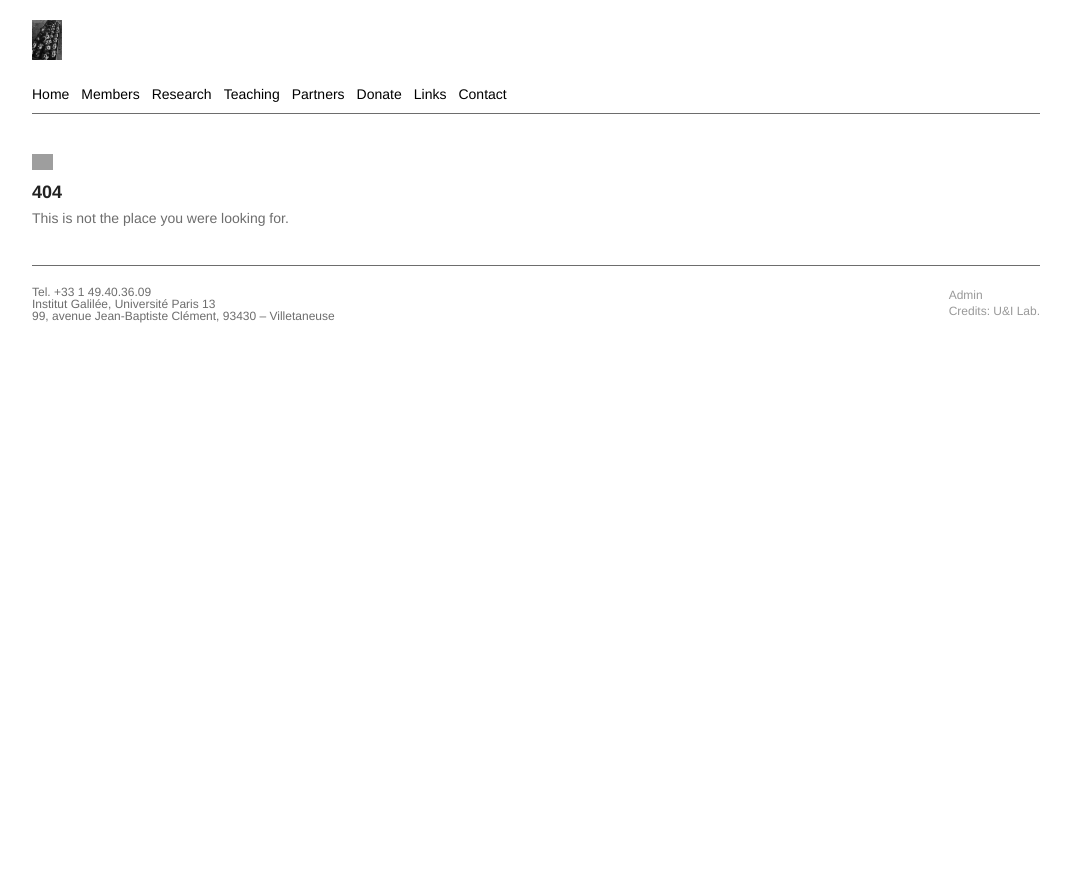
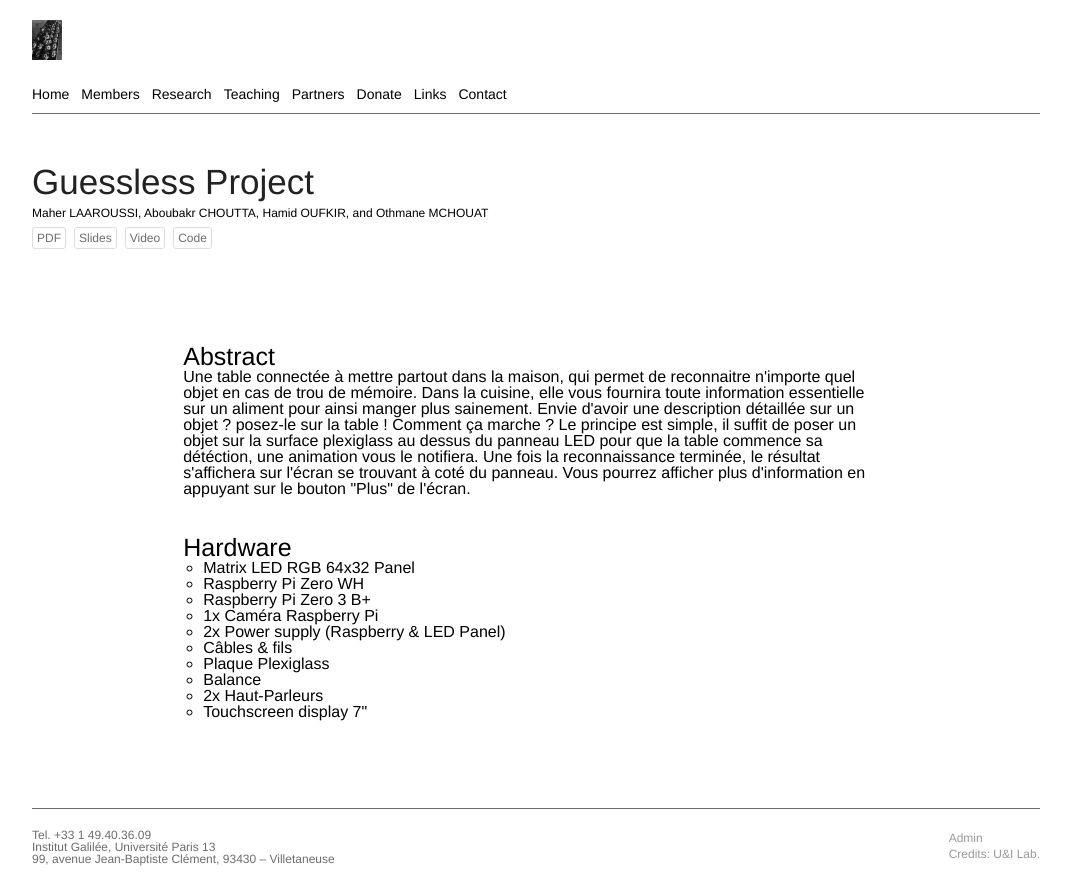
Before and after one commit to roboticsmind/roboticsmind.github.io, a React app: page /projectDetails in a window 1280 px wide. Shown: the whole page, without its empty margins (104-1171 px from the left). Before the commit the page ends 800 px from the top, so only its background shows below. Built offline with nearby package versions, Linux system fonts and the light colour scheme; grey boxes are pictures that could not be loaded; a web font is replaced by a local one; what react-google-maps-loader would draw is missing.

Commit message:
Added pages for the description of individual projects

```diff
--- a/index.html
+++ b/index.html
@@ -42,6 +42,6 @@
   <body>
     <div id="root"></div>
     <script src="https://use.fontawesome.com/24031f45ff.js"></script>
-    <script src="./build/bundle-2e8e3481bc.js"></script>
+    <script src="./build/bundle-6ad6bf53f0.js"></script>
   </body>
 </html>
--- a/package.json
+++ b/package.json
@@ -35,7 +35,8 @@
     "react-google-maps-loader": "^3.0.1",
     "react-leaflet": "^2.3.0",
     "react-router-dom": "^4.1.2",
-    "react-social-icons": "^4.1.0"
+    "react-social-icons": "^4.1.0",
+    "react-youtube": "^7.9.0"
   },
   "devDependencies": {
     "babel-core": "^6.26.3",
--- a/public/data/iot-projects/guessless.json
+++ b/public/data/iot-projects/guessless.json
@@ -6,7 +6,7 @@
 	"Video": "https://www.youtube.com/watch?v=Eu7Z_zg069Q",
 	"Code": ""
   },
-  "topics": ["ml", "ai"],
+  "tags": ["ml", "ai"],
     "Promotional video :": "(https://www.youtube.com/watch?v=Eu7Z_zg069Q&feature=youtu.be)",
     "authors": "Maher LAAROUSSI, Aboubakr CHOUTTA, Hamid OUFKIR, and Othmane MCHOUAT",
     "Membres:": [
@@ -16,8 +16,7 @@
       "Othmane MCHOUAT (mchouat.o@gmail.com)  [othmaneMCHOUAT](https://github.com/othmaneMCHOUAT \"othmaneMCHOUAT\")"
     ],
     "Nom du produit IoT : Guessless": "![alt text](https://github.com/institut-galilee/guessless/blob/master/docs/Design.png)",
-    "C'est quoi guessless ?": "Une table connect\u00e9e \u00e0 mettre partout dans la maison, qui permet de reconnaitre n'importe quel objet en cas de trou de m\u00e9moire.  \nDans la cuisine, elle vous fournira toute information essentielle sur un aliment pour ainsi manger plus sainement.  \nEnvie d'avoir une description d\u00e9taill\u00e9e sur un objet ? posez-le sur la table !",
-    "Comment \u00e7a marche ?": "Le principe est simple, il suffit de poser un objet sur la surface plexiglass au dessus du panneau LED pour que la table commence sa d\u00e9t\u00e9ction, une animation vous le notifiera. Une fois la reconnaissance termin\u00e9e, le r\u00e9sultat s'affichera sur l'\u00e9cran se trouvant \u00e0 cot\u00e9 du panneau.  \nVous pourrez afficher plus d'information en appuyant sur le bouton \"Plus\" de l'\u00e9cran.",
+    "abstract": "Une table connect\u00e9e \u00e0 mettre partout dans la maison, qui permet de reconnaitre n'importe quel objet en cas de trou de m\u00e9moire.  \nDans la cuisine, elle vous fournira toute information essentielle sur un aliment pour ainsi manger plus sainement.  \nEnvie d'avoir une description d\u00e9taill\u00e9e sur un objet ? posez-le sur la table ! Comment \u00e7a marche ? Le principe est simple, il suffit de poser un objet sur la surface plexiglass au dessus du panneau LED pour que la table commence sa d\u00e9t\u00e9ction, une animation vous le notifiera. Une fois la reconnaissance termin\u00e9e, le r\u00e9sultat s'affichera sur l'\u00e9cran se trouvant \u00e0 cot\u00e9 du panneau.  \nVous pourrez afficher plus d'information en appuyant sur le bouton \"Plus\" de l'\u00e9cran.",
     "Est-ce que \u00e7a marche ?": "Pour l'instant, le projet est en cours de conception mais on vous tiendra au courant de son avancement.",
     "Dans le futur ?": "Plusieurs am\u00e9liorations sont pr\u00e9vues pour notre table comme la reconnaissance vocale, la comparaison de deux aliments et l'apairage avec un smartphone.",
     "Help ?": {
@@ -27,7 +26,7 @@
       "Reconnaissance d'objet : Tensorflow": "Tensorflow a \u00e9t\u00e9 compil\u00e9 depuis le code source a cause des probl\u00e8mes renconr\u00e9 en l'installant avec la commande `sudo pip3 install tensorflow`.",
       "Interface graphique de l'application : PyQt5": "L'application qui permet de controller la table sera cod\u00e9 avec la librairie PyQt5 en Python."
     },
-    "Composants :": [
+    "hardware": [
       "Matrix LED RGB 64x32 Panel",
       "Raspberry Pi Zero WH",
       "Raspberry Pi Zero 3 B+",
--- a/src/components/App.js
+++ b/src/components/App.js
@@ -10,6 +10,8 @@ import Research from './Research';
 import Teaching from './Teaching';
 import Partners from './Partners';
 import Donate from './Donate';
+import Course from './Course';
+import ProjectDetails from './ProjectDetails';
 import Links from './Links';
 import LocationTracker from './LocationTracker';
 
@@ -33,6 +35,8 @@ export default class App extends Component {
             <Route path="/links" component={Links} />
             <Route path="/contact" component={Contact} />
             <Route path="/project" component={Project} />
+            <Route path="/projectDetails" component={ProjectDetails} />
+            <Route path="/course/:courseId" component={Course} />
             <Route path="*" component={NotFound} />
           </Switch>
         </div>
--- /dev/null
+++ b/src/components/Course.js
@@ -0,0 +1,62 @@
+import classnames from 'classnames';
+import React, { Component } from 'react'
+import { Link } from 'react-router-dom';
+import DataLoader from './DataLoader';
+import ResearchTopic from './ResearchTopic';
+import ProjectWork from './ProjectWork';
+
+import listReactFiles from 'list-react-files'
+
+const DATA_URL = '/public/data/iot-projects/iot-course.json';
+
+class Course extends Component {
+
+  renderSection(section, i) {
+    const { topicMap } = this.state;
+    const projects = category.projects.filter(work => this.isWorkVisible(work));
+    const workItems = projects.map((project, i) => (
+      <DataLoader json={BASE_URL+project}>
+        <ProjectWork
+          key={i}
+          topicMap={topicMap}
+          isLinkVisible={true}
+        />
+      </DataLoader>
+    ));
+    return (
+      <div
+        key={i}
+        className="c-teaching__category"
+      >
+        <div className="c-teaching__category-title">
+          {section.title}
+        </div>
+        <div className="c-teaching__work-list">
+          {workItems}
+        </div>
+        <div className="c-teaching__resources-list">
+          {resourcesList}
+        </div>
+      </div>
+    );
+  }
+
+  render() {
+    const { data } = this.props;
+    const sections = data.sections.map((section, i) => this.renderSection(section, i));
+    return (
+      <div className="c-teaching">
+        {sections}
+      </div>
+    );
+  }
+}
+
+export default (...props) => {
+  return (
+    <DataLoader json={DATA_URL}>
+      <p>this.props.match.params.courseId</p>
+      <Course {...props} />
+    </DataLoader>
+  );
+};
--- /dev/null
+++ b/src/components/ProjectDetails.js
@@ -0,0 +1,196 @@
+import classnames from 'classnames';
+import React, { Component } from 'react'
+import { Link } from 'react-router-dom';
+import YouTube from 'react-youtube';
+import DataLoader from './DataLoader';
+
+const DATA_URL = '/public/data/iot-projects/guessless.json';
+
+class ProjectDetails extends Component {
+  handleLinkClick = eventLabel => {
+    ga('send', {
+      hitType: 'event',
+      eventCategory: 'ResearchLink',
+      eventAction: 'click',
+      eventLabel: eventLabel
+    });
+  }
+
+  renderTopicTagsItem() {
+    const {
+      work,
+      topicMap,
+    } = this.props;
+    if (!topicMap) {
+      return null;
+    }
+
+    const topicIds = work.topics || [];
+    const topics = topicIds
+      .filter(tid => tid in topicMap)
+      .map(tid => topicMap[tid]);
+    const topicTags = topics.map(topic => (
+      <div
+        key={topic.id}
+        className="c-teaching-work__tag"
+        style={topic.color ? { backgroundColor: topic.color } : {}}
+      >
+        {topic.tag}
+      </div>
+    ));
+    return (
+      <div className="c-teaching-work__tags">
+        {topicTags}
+      </div>
+    );
+  }
+
+  render() {
+    const {
+      data,
+      isLinkVisible=true,
+    } = this.props;
+
+    const work = data
+
+    const links = work.links || {};
+    const linkItems = isLinkVisible ? Object.keys(links).map((key, i) => (
+      <a
+        key={key}
+        href={links[key]}
+        className="u-links__link"
+        target=""
+        onClick={() => this.handleLinkClick(`${work.title}::${key}`)}
+      >
+        {key}
+      </a>
+    )) : null;
+
+    const titleItem = work.title ? (
+      <div
+        className={classnames(
+          'c-project-details__title',
+          'c-project-details__item'
+        )}
+      >
+        {work.title} {this.renderTopicTagsItem()}
+      </div>
+    ) : null;
+
+    const authorsItem = work.authors ? (
+      <div
+        className={classnames(
+          'c-project-details__authors',
+          'c-project-details__item'
+        )}
+      >
+        {work.authors}
+      </div>
+    ) : null;
+
+    const booktitleItem = work.booktitle ? (
+      <div
+        className={classnames(
+          'c-project-details__booktitle',
+          'c-project-details__item'
+        )}
+      >
+        {work.booktitle}
+      </div>
+    ) : null;
+
+    const opts = {
+      height: '100%',
+      width: '100%',
+      playerVars: { // https://developers.google.com/youtube/player_parameters
+        autoplay: 1
+      }
+    };
+    const videoItem = work.links.Video ? (
+      <div
+        className={classnames(
+          'c-project-details__video',
+          'c-project-details__item'
+        )}
+      >
+        <YouTube
+            videoId={work.video}
+            opts={opts}
+            onReady={this._onReady}
+        />
+      </div>
+    ) : null;
+
+    const abstractItem = work.abstract ? (
+      <div
+        className={classnames(
+          'c-project-details__abstract',
+          'c-project-details__item'
+        )}
+      >
+        <h1>Abstract</h1>
+        {work.abstract}
+      </div>
+    ) : null;
+
+    const hwItems = work.hardware ? work.hardware.map((hw, i) => (
+        <li>{hw}</li>
+    )) : null;
+
+    const hardwareItem = (
+      <div
+        className={classnames(
+          'c-project-details__hardware',
+          'c-project-details__item'
+        )}
+      >
+        <h1>Hardware</h1>
+        <ul>
+            {hwItems}
+        </ul>
+      </div>
+    );
+
+    const softwareItem = work.software ? (
+      <div
+        className={classnames(
+          'c-project-details__software',
+          'c-project-details__item'
+        )}
+      >
+        {work.software}
+      </div>
+    ) : null;
+
+    return (
+      <div className='c-project-details'>
+        <div className='c-project-details__front'>
+          <div className='c-project-details__front-left'>
+            {titleItem}
+            {authorsItem}
+            {booktitleItem}
+            <div className="u-links">
+              {linkItems}
+            </div>
+          </div>
+          <div className='c-project-details__front-right'>
+            {videoItem}
+          </div>
+        </div>
+        <div className='c-project-details__description'>
+            {abstractItem}
+            {hardwareItem}
+            {softwareItem}
+        </div>
+      </div>
+    );
+  }
+}
+
+export default (...props) => {
+  return (
+    <DataLoader json={DATA_URL}>
+      <ProjectDetails {...props} />
+    </DataLoader>
+  );
+};
--- a/src/components/TeachingWork.js
+++ b/src/components/TeachingWork.js
@@ -52,7 +52,7 @@ export default class TeachingWork extends Component {
         key={key}
         href={links[key]}
         className="u-links__link"
-        target="_blank"
+        target=""
         onClick={() => this.handleLinkClick(`${work.title}::${key}`)}
       >
         {key}
--- /dev/null
+++ b/src/style/components/_project-details.scss
@@ -0,0 +1,85 @@
+
+.c-project-details {
+  padding: 10px 0;
+
+  &__front {
+      margin: 0 0 30px 0;
+  }
+
+  &__front-left {
+    display: inline-block;
+    height: 150px;
+  }
+
+  &__front-right {
+    display: inline-block;
+    height: 150px;
+    float: right;
+  }
+
+  h1 {
+    font-size: 25px;
+  }
+
+  ul {
+    list-style-type: circle;
+    padding-left: 20px;
+  }
+
+  &__item {
+    padding-bottom: 8px;
+  }
+
+  &__title {
+    font-size: 35px;
+    color: color('black');
+  }
+
+  &__authors {
+    font-size: 12px;
+  }
+
+  &__booktitle {
+    font-size: 12px;
+    font-style: italic;
+  }
+
+  &__topics {
+    font-size: 12px;
+  }
+
+  &__tags {
+    display: inline-block;
+    padding: 0 4px;
+  }
+
+  &__tag {
+    display: inline-block;
+    margin: 0 2px;
+    background-color: color('dark-grey');
+    padding: 2.5px 4px;
+    font-size: 10px;
+    color: color('white');
+  }
+
+  &__video {
+  }
+
+  &__description {
+      width:70%;
+      margin: 0 auto;
+  }
+
+  &__abstract {
+      margin: 0 0 30px 0;
+      text-align: left;
+  }
+
+  &__hardware {
+      margin: 0 0 30px 0;
+  }
+
+  &__software {
+      margin: 0 0 30px 0;
+  }
+}
--- a/src/style/index.scss
+++ b/src/style/index.scss
@@ -24,3 +24,4 @@
 @import "components/research";
 @import "components/teaching";
 @import "components/teaching-work";
+@import "components/project-details";
```
Also changed, not shown: public/data/teachings.json (+8 -8 lines), 1 other file (tests, documents, lock files or other folders).
